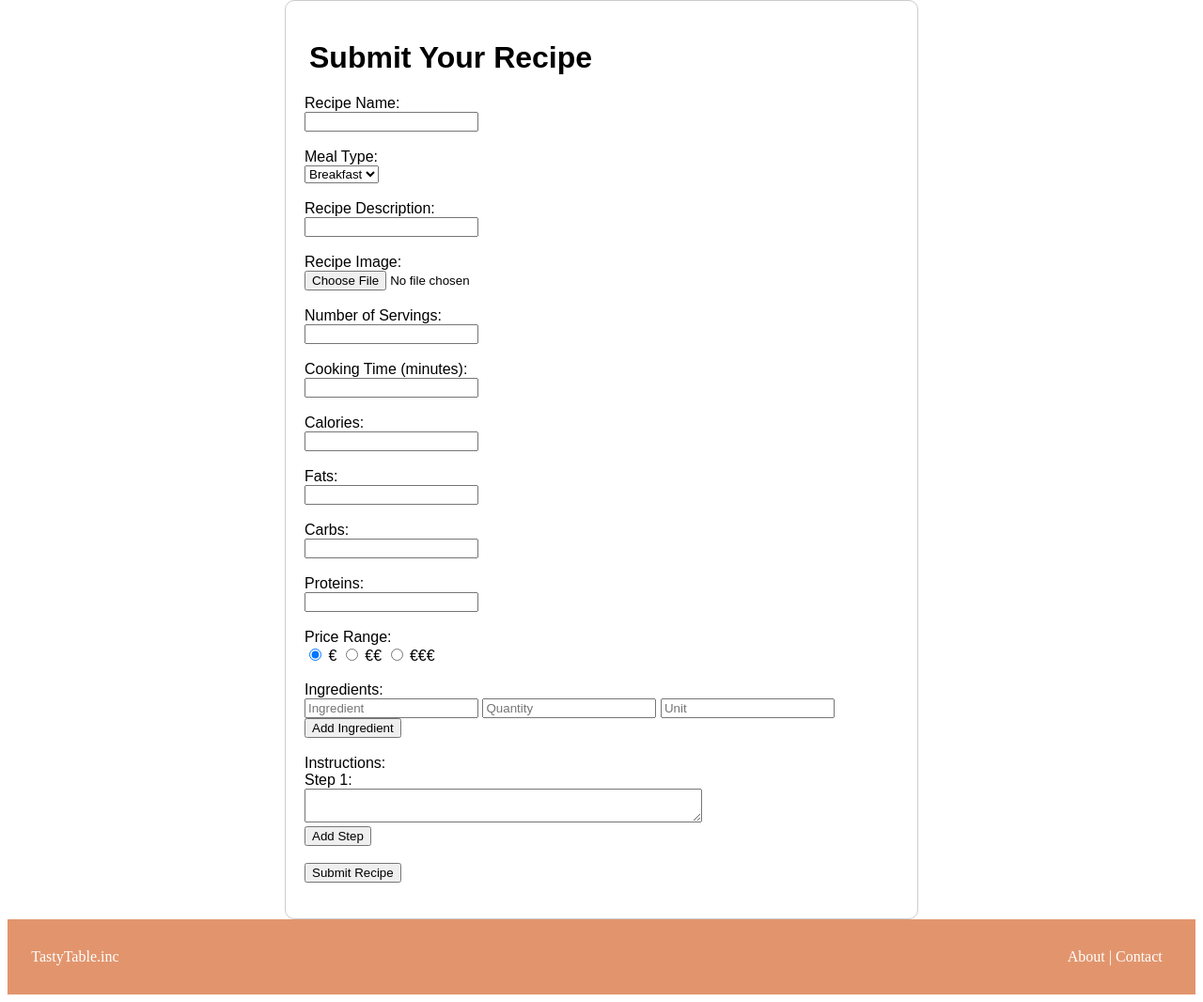
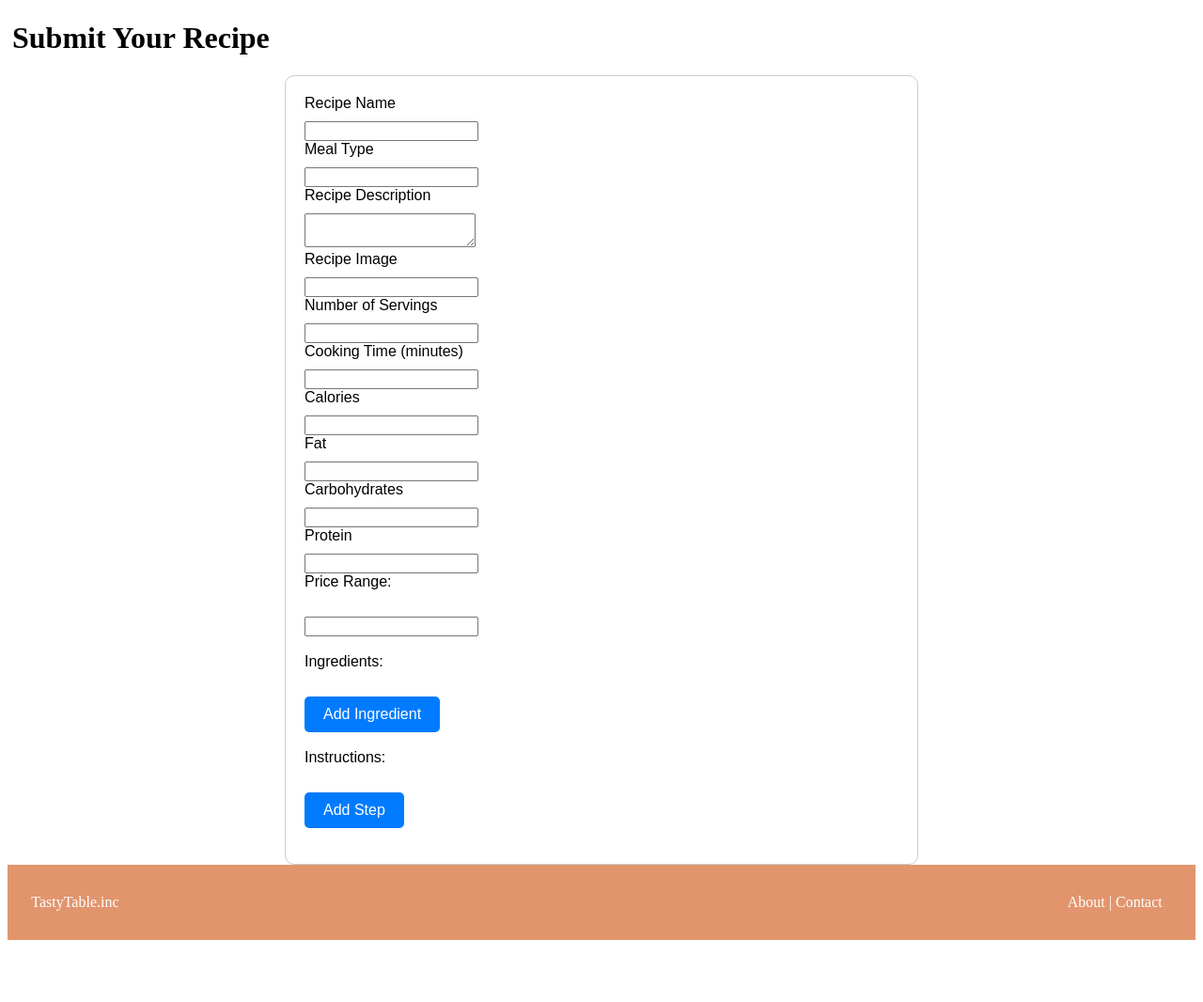
Before and after one commit to LiamHeynderickx/TastyTableWebApplication, a Symfony app: template templates/Pages/recipeSubmission.html.twig in a window 1280 px wide. Shown: the part 130-1196 px from the top of the page at 94% size. After the commit the page ends 1130 px from the top, so only its background shows below. Run offline with Twig, Linux system fonts and the light colour scheme; the template is opened without the code that fills it, so the values that code supplies are empty; form fields are guessed from the names that the template uses; some libraries are stand-ins or nearby versions.

Commit message:
First draft of the new twig recipeSubmission

```diff
--- a/public/style/recipeSubmission.css
+++ b/public/style/recipeSubmission.css
@@ -6,3 +6,60 @@ form {
     border: 1px solid #ccc;
     border-radius: 10px;
 }
+
+/* Adjust space between labels and input fields */
+form label {
+    display: block;
+    margin-bottom: 10px; /* Adjust as needed */
+}
+
+/* Ingredient/Amount/Unit Boxes Side by Side */
+.ingredient {
+    display: flex;
+    gap: 10px; /* Adjust space between fields */
+    align-items: center;
+    margin-bottom: 10px; /* Adjust as needed */
+}
+
+.ingredient input[type="text"],
+.ingredient input[type="number"],
+.ingredient input[type="text"] {
+    width: 33%; /* Adjust width as needed */
+    padding: 10px;
+    border: 1px solid #ccc;
+    border-radius: 5px;
+    font-size: 16px;
+}
+
+/* Price Range Choices Side by Side */
+.cost-field {
+    display: flex;
+    gap: 10px; /* Adjust space between fields */
+    align-items: center;
+    margin-bottom: 10px; /* Adjust as needed */
+}
+
+.cost-field label {
+    margin-bottom: 0; /* Remove margin from label */
+}
+
+.cost-field input[type="radio"] {
+    margin-right: 5px; /* Adjust space between radio buttons */
+}
+
+/* Adjust styling for buttons */
+form button {
+    padding: 10px 20px;
+    background-color: #007bff;
+    color: #fff;
+    border: none;
+    border-radius: 5px;
+    cursor: pointer;
+    font-size: 16px;
+}
+
+/* Optional: Adjust style for form headings */
+form h1 {
+    text-align: center;
+    margin-bottom: 20px; /* Adjust as needed */
+}
--- a/templates/Pages/recipeSubmission.html.twig
+++ b/templates/Pages/recipeSubmission.html.twig
@@ -1,140 +1,87 @@
+{% extends 'base.html.twig' %}
 
-{% extends 'base.html.twig' %}
-{% block title %}TastyTable{% endblock %}
-{% block body %}
+{% block title %}Submit Your Recipe - TastyTable{% endblock %}
 
 {% block stylesheets %}
+    {{ parent() }}
     <link rel="stylesheet" href="{{ asset('style/recipeSubmission.css') }}">
 {% endblock %}
 
-
-    <head>
-        <!-- JqueryImport for the header and footer -->
-        <script src="https://code.jquery.com/jquery-3.7.1.min.js" integrity="sha256-/JqT3SQfawRcv/BIHPThkBvs0OEvtFFmqPF/lYI/Cxo=" crossorigin="anonymous"></script>
-        <meta charset="UTF-8">
-        <meta name="viewport" content="width=device-width, initial-scale=1.0">
-        <title>Tasty Table</title>
-        <script src="https://kit.fontawesome.com/4c4c8749b1.js" crossorigin="anonymous"></script>
-    </head>
-    <body>
-    <div id="header"></div>
-
-    <form action="recipeProcessing.php" method="POST" enctype="multipart/form-data">
+{% block body %}
     <h1>Submit Your Recipe</h1>
 
-        <label for="recipe_name">Recipe Name:</label><br>
-        <input type="text" id="recipe_name" name="recipe_name" required><br><br>
+    <form action="{{ path('recipeSubmission') }}" method="POST" enctype="multipart/form-data">
+        {{ form_start(form) }}
 
-        <label for="recipe_type">Meal Type:</label><br>
-        <select id="recipe_type" name="recipe_type">
-            <option value="breakfast">Breakfast</option>
-            <option value="lunch">Lunch</option>
-            <option value="dinner">Dinner</option>
-            <option value="appetizer">Appetizer</option>
-            <option value="dessert">Dessert</option>
-            <option value="snack">Snack</option>
-        </select><br><br>
-
-        <label for="recipe_description">Recipe Description:</label><br>
-        <input type="text" id="recipe_description" name="recipe_description" ><br><br>
-
-        <label for="recipe_image">Recipe Image:</label><br>
-        <input type="file" id="recipe_image" name="recipe_image" accept="image/*" ><br><br>
-
-        <label for="servings">Number of Servings:</label><br>
-        <input type="number" id="servings" name="servings" required pattern="\d+(\.\d+)?"><br><br>
-
-        <label for="cooking_time">Cooking Time (minutes):</label><br>
-        <input type="number" id="cooking_time" name="cooking_time" required pattern="\d+(\.\d+)?"><br><br>
-
-        <label for="calories">Calories:</label><br>
-        <input type="number" id="calories" name="calories" pattern="\d+(\.\d+)?"><br><br>
-
-        <label for="fats">Fats:</label><br>
-        <input type="number" id="fats" name="fats" pattern="\d+(\.\d+)?"><br><br>
-
-        <label for="carbs">Carbs:</label><br>
-        <input type="number" id="carbs" name="carbs" pattern="\d+(\.\d+)?"><br><br>
-
-        <label for="proteins">Proteins:</label><br>
-        <input type="number" id="proteins" name="proteins" pattern="\d+(\.\d+)?"><br><br>
+        {{ form_row(form.recipeName, {'label': 'Recipe Name'}) }}
+        {{ form_row(form.type, {'label': 'Meal Type'}) }}
+        {{ form_row(form.recipeDescription, {'label': 'Recipe Description'}) }}
+        {{ form_row(form.picture, {'label': 'Recipe Image'}) }}
+        {{ form_row(form.servings, {'label': 'Number of Servings'}) }}
+        {{ form_row(form.time, {'label': 'Cooking Time (minutes)'}) }}
+        {{ form_row(form.calories, {'label': 'Calories'}) }}
+        {{ form_row(form.fat, {'label': 'Fat'}) }}
+        {{ form_row(form.carbs, {'label': 'Carbohydrates'}) }}
+        {{ form_row(form.protein, {'label': 'Protein'}) }}
 
         <label>Price Range:</label><br>
-        <input type="radio" id="price_1" name="price_range" value="€" checked>
-        <label for="price_1">€</label>
-
-        <input type="radio" id="price_2" name="price_range" value="€€">
-        <label for="price_2">€€</label>
-
-        <input type="radio" id="price_3" name="price_range" value="€€€">
-        <label for="price_3">€€€</label><br><br>
-
+        {{ form_widget(form.cost) }}<br><br>
 
         <label for="ingredients">Ingredients:</label><br>
         <div id="ingredients_list">
+            {% for ingredient in form.ingredients %}
                 <div class="ingredient">
-                <input type="text" name="ingredient[]" placeholder="Ingredient" required>
-                <input type="text" name="quantity[]" placeholder="Quantity" pattern="\d+(\.\d+)?">
-                <input type="text" name="unit[]" placeholder="Unit">
+                    {{ form_widget(ingredient.name, {'attr': {'placeholder': 'Ingredient', 'required': true}}) }}
+                    {{ form_widget(ingredient.quantity, {'attr': {'placeholder': 'Quantity', 'pattern': '\\d+(\\.\\d+)?'}}) }}
+                    {{ form_widget(ingredient.unit, {'attr': {'placeholder': 'Unit'}}) }}
                 </div>
+            {% endfor %}
         </div>
         <button type="button" onclick="addIngredient()">Add Ingredient</button><br><br>
 
         <label for="instructions">Instructions:</label><br>
         <div id="instructions_list">
+            {% for instruction in form.instructions %}
                 <div class="instruction">
-                <span>Step 1:</span><br>
-                <textarea name="instruction[]" rows="2" cols="50" required></textarea>
+                    <span>Step {{ loop.index }}:</span><br>
+                    {{ form_widget(instruction, {'attr': {'rows': 2, 'cols': 50, 'required': true}}) }}
                 </div>
+            {% endfor %}
         </div>
         <button type="button" onclick="addInstruction()">Add Step</button><br><br>
 
-
-        <button type="submit">Submit Recipe</button><br><br>
-
+        {{ form_end(form) }}
     </form>
 
-    <div id="footer"></div>
-
+    <script src="https://code.jquery.com/jquery-3.7.1.min.js" integrity="sha256-/JqT3SQfawRcv/BIHPThkBvs0OEvtFFmqPF/lYI/Cxo=" crossorigin="anonymous"></script>
+    <script src="https://kit.fontawesome.com/4c4c8749b1.js" crossorigin="anonymous"></script>
 
     <script>
-
-        $(function(){
-            $("#header").load("Header.html");
-            $("#footer").load("Footer.html");
-        });
-
         function addIngredient() {
             var ingredientsList = document.getElementById('ingredients_list');
             var newIngredient = document.createElement('div');
             newIngredient.classList.add('ingredient');
             newIngredient.innerHTML = `
-                <input type="text" name="ingredient[]" placeholder="Ingredient" required>
-                <input type="text" name="quantity[]" placeholder="Quantity" >
-                <input type="text" name="unit[]" placeholder="Unit" >
+                <input type="text" name="recipe[ingredients][name][]" placeholder="Ingredient" required>
+                <input type="text" name="recipe[ingredients][quantity][]" placeholder="Quantity" pattern="\\d+(\\.\\d+)?">
+                <input type="text" name="recipe[ingredients][unit][]" placeholder="Unit">
             `;
             ingredientsList.appendChild(newIngredient);
         }
 
-        var step = 2;
+        var step = 1;
         function addInstruction() {
             var instructionsList = document.getElementById('instructions_list');
-            var lastInstruction = instructionsList.lastElementChild;
             var newStep = step++;
 
             var newInstruction = document.createElement('div');
             newInstruction.classList.add('instruction');
             newInstruction.innerHTML = `
                 <span>Step ${newStep}:</span><br>
-        <textarea name="instruction[]" rows="2" cols="50" ></textarea>
+                <textarea name="recipe[instructions][]" rows="2" cols="50" required></textarea>
             `;
             instructionsList.appendChild(newInstruction);
         }
-
-
-
     </script>
-    </body>
-    </html>
 
 {% endblock %}
```
Also changed, not shown: migrations/Version20240519153045.php (added, +33 -0 lines), src/Controller/TastyTableController.php (+128 -0 lines), src/Entity/Recipes.php (+49 -4 lines). Lines whose indentation alone changed are shown as unchanged.
